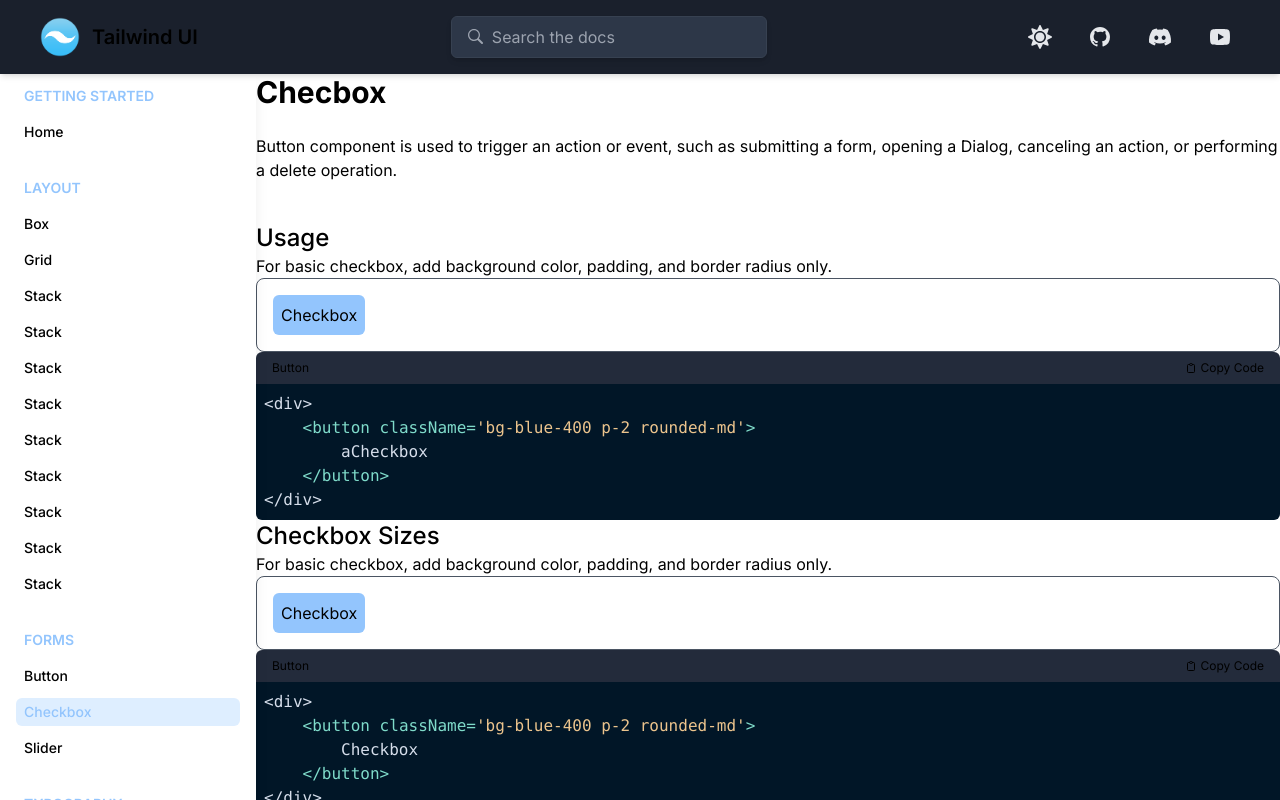
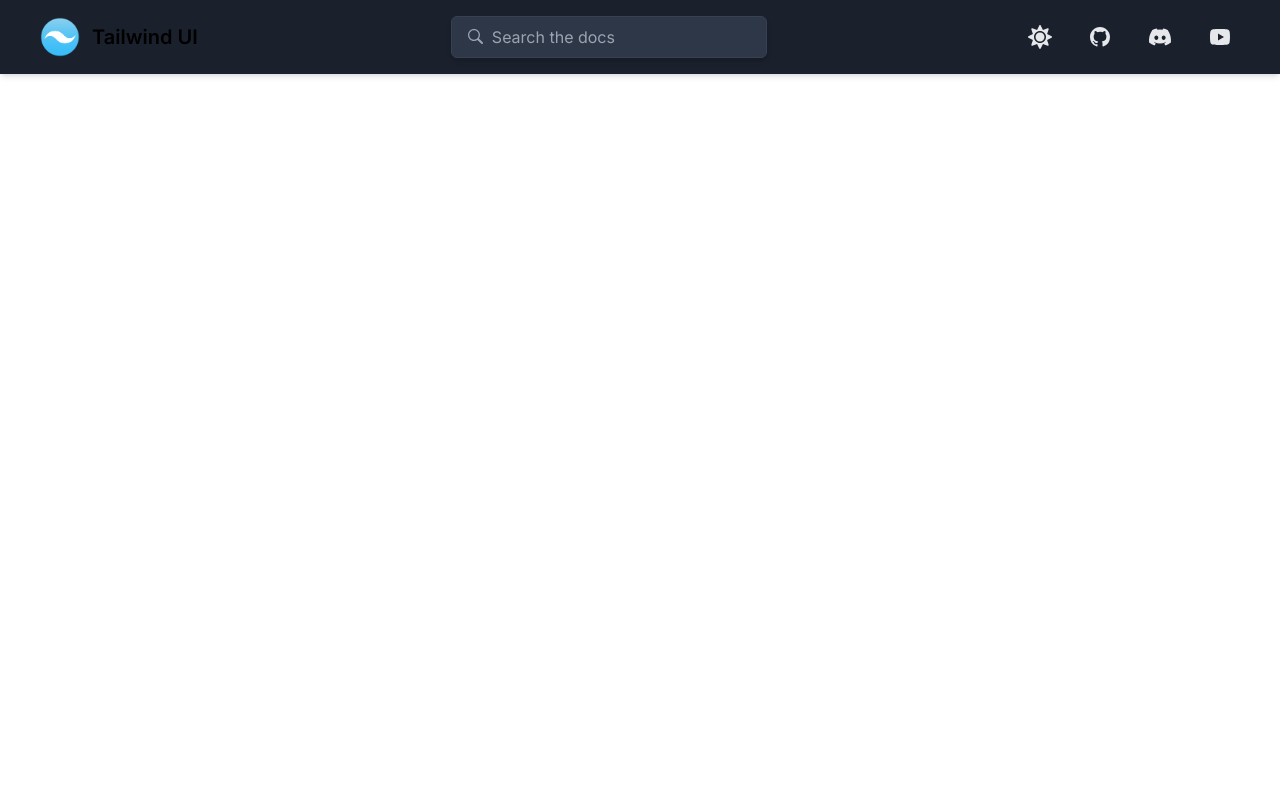
Before and after one commit to Antholem/Tailwind-UI, a Next.js app: page /checkbox in a window 1280 px wide. Built offline with nearby package versions, Linux system fonts and the light colour scheme.

Commit message:
Highlighter for Rightsidebar and Footer Components

```diff
--- a/src/app/_layouts/navigation/index.tsx
+++ b/src/app/_layouts/navigation/index.tsx
@@ -110,28 +110,7 @@ const Navigation: FC<NavProps> = ({ children }) => {
                     </div>
                 </div>
             </div>
-            <div className='flex flex-1 overflow-y-auto'>
-                <div className={`overflow-y-auto md:w-1/5 px-4 py-2 absolute md:static shadow-lg bottom-0 top-0 left-0 right-20 ${darkMode ? 'bg-[#232c3b] md:bg-inherit' : 'bg-[#ffffff] md:bg-inherit'} transition-transform duration-300 ease-in-out transform ${showSidebar ? 'translate-x-0' : '-translate-x-full md:translate-x-0'}`}>
-                    <div className='flex flex-col space-y-1'>
-                        <div className='flex md:hidden justify-end'>
-                            <div onClick={toggleSidebar} className='relative cursor-pointer'>
-                                <div className={`${darkMode ? 'text-gray-200' : 'text-gray-400'} cursor-pointer`}>
-                                    <div className='text-2xl'>
-                                        <MdOutlineClose />
-                                    </div>
-                                </div>
-                                <div className='absolute inset-0 rounded-lg bg-gray-400 opacity-0 hover:opacity-30 transition-opacity duration-300 active:bg-gray-500' />
-                            </div>
-                        </div>
-                        <div>
-                            <LeftSideBar />
-                        </div>
-                    </div>
-                </div>
-                <div className='flex flex-1 flex-row overflow-y-auto'>
-                    {children}
-                </div>
-            </div>
+
         </div>
     );
 };
```
